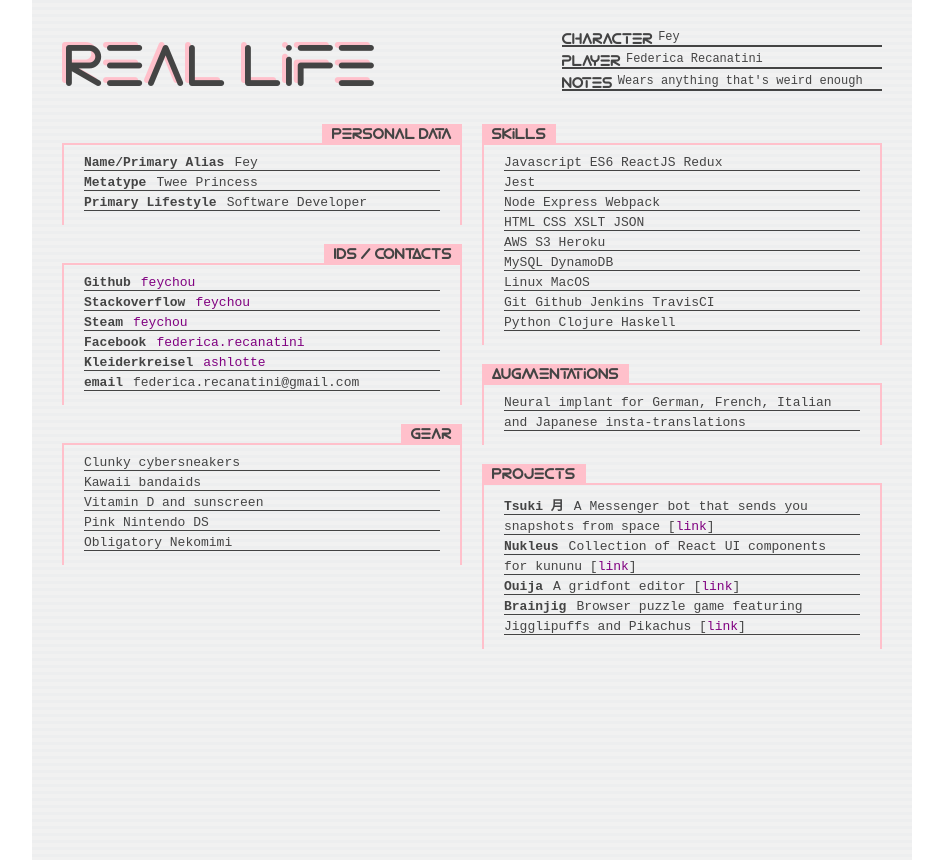
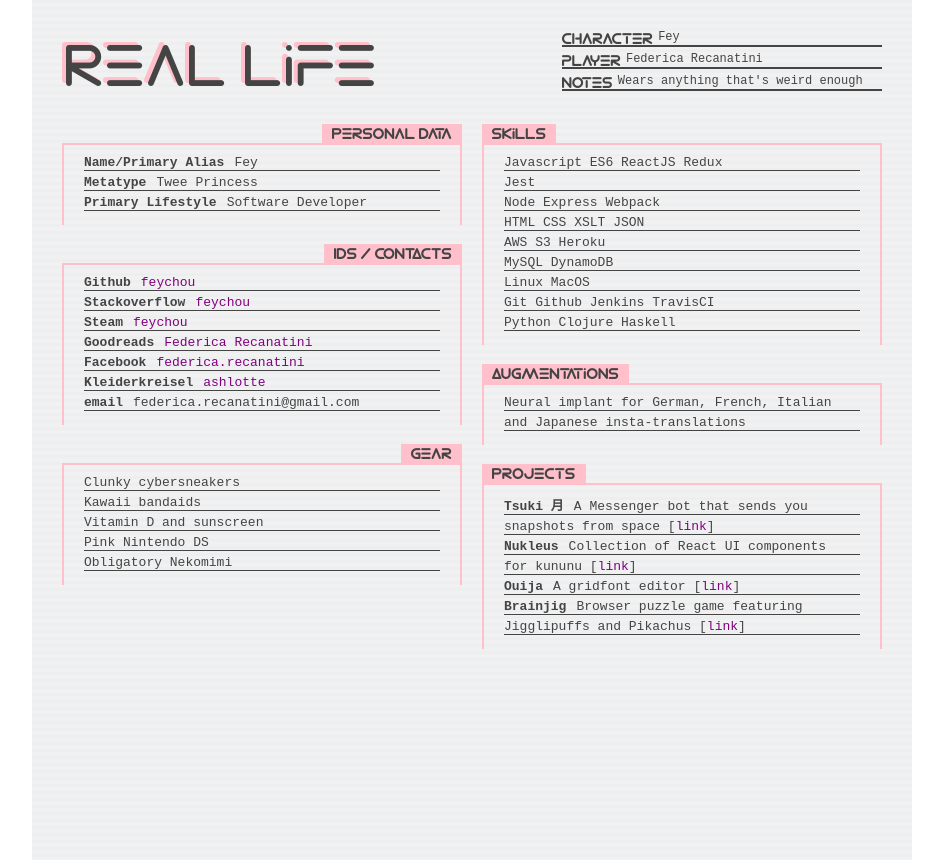
Before and after one commit to feychou/feychou.github.io, a React (Create React App) app: page / in a window 1280 px wide. Shown: the whole page, without its empty margins (168-1111 px from the left). Built offline with nearby package versions, Linux system fonts and the light colour scheme.

Commit message:
Add goodreads

```diff
--- a/src/App.js
+++ b/src/App.js
@@ -72,6 +72,13 @@ class App extends Component {
                   <span className="stats-box-tag">Steam</span>
                   <span>
                     <a target="_blank" href="http://steamcommunity.com/id/feychou/">feychou</a>
+                  </span>
+                </div>
+
+                <div className="stats-box-entry">
+                  <span className="stats-box-tag">Goodreads</span>
+                  <span>
+                    <a target="_blank" href="https://www.goodreads.com/feyfeyfey">Federica Recanatini</a>
                   </span>
                 </div>
 
```
